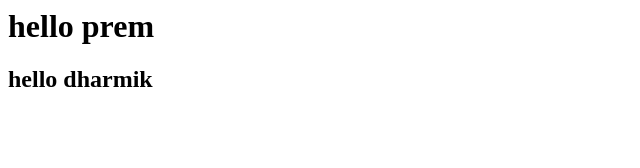
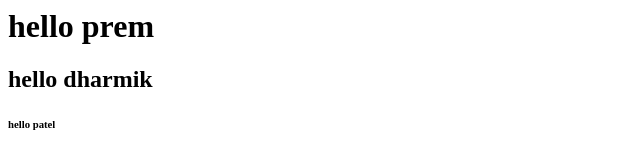
Before and after one commit to smit-m-patel/repo4, a plain HTML site: page index.html in a window 1280 px wide. Shown: the full height of the page, 0-640 px from the left. Drawn offline with Linux system fonts and the light colour scheme.

Commit message:
add main

```diff
--- a/index.html
+++ b/index.html
@@ -1,2 +1,3 @@
 <h1>hello prem</h1>
 <h2>hello dharmik</h2>
+<h6>hello patel</h6>
```
